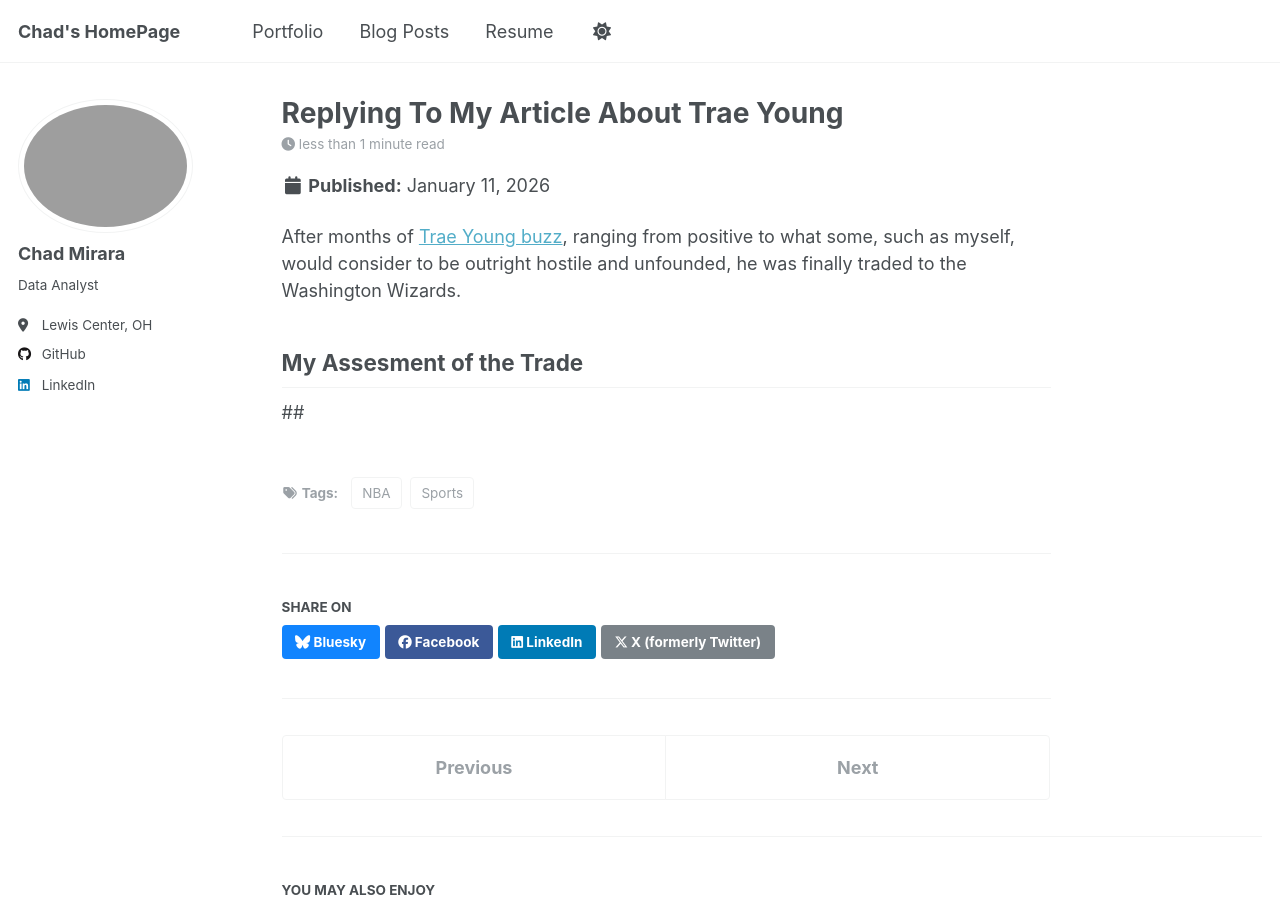
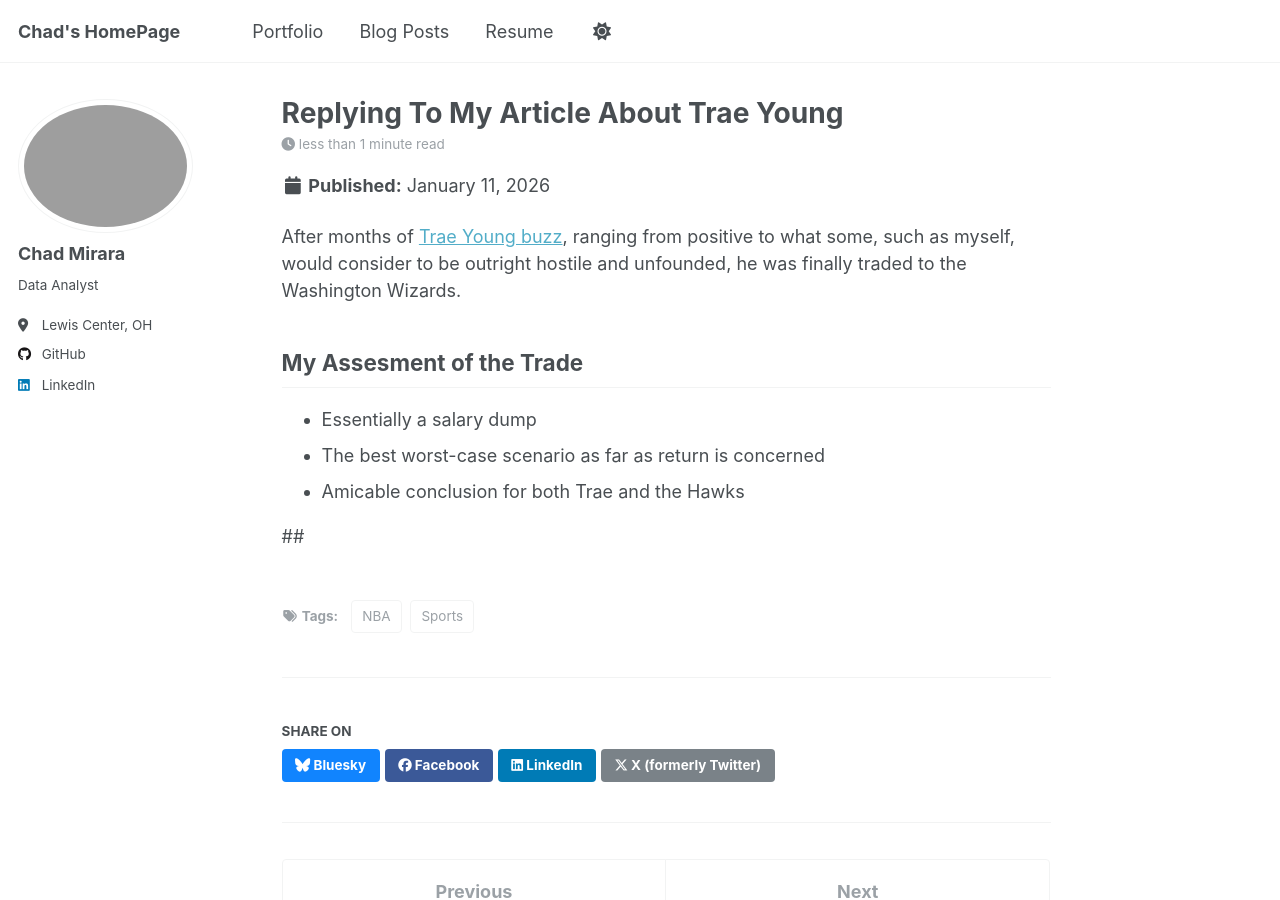
Before and after one commit to chkbm/chkpage, a Jekyll site: the page built from _posts/2026-01-11-reply-to-my-trae-young-article.md, in a window 1280 px wide and 900 px high. Built offline with Jekyll 4.4.1, drawn with Linux system fonts in a browser that asks for light colours; a script that is not in the unit is left out.

Commit message:
Update Trae Young article with trade assessment
Added assessment of the Trae Young trade.

```diff
--- a/_posts/2026-01-11-reply-to-my-trae-young-article.md
+++ b/_posts/2026-01-11-reply-to-my-trae-young-article.md
@@ -12,7 +12,9 @@ After months of [Trae Young buzz](https://chkbm.github.io/chkpage//posts/2025/12
 
 
 ## My Assesment of the Trade
-
+- Essentially a salary dump
+- The best worst-case scenario as far as return is concerned
+- Amicable conclusion for both Trae and the Hawks
 
 
 ##
```
